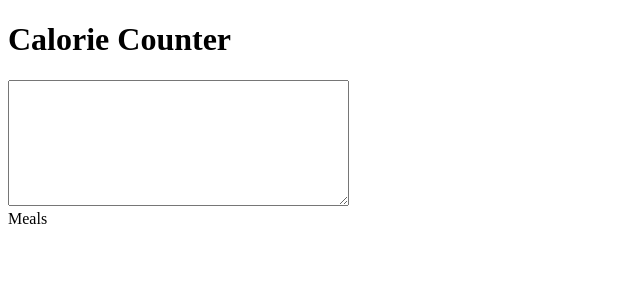
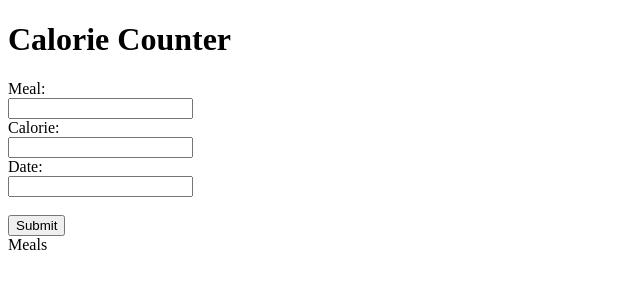
Before and after one commit to Bebe-ops/Calorie-counter, a website: page public/index.html in a window 1280 px wide. Shown: the whole page, without its empty margins (0-640 px from the left). Drawn offline with Linux system fonts and the light colour scheme; no server answers.

Commit message:
adds form to index.html

```diff
--- a/public/index.html
+++ b/public/index.html
@@ -6,7 +6,15 @@
   </head>
   <body>
     <h1 class = "main-title">Calorie Counter</h1>
-    <textarea class = "meal-input" name="name" rows="8" cols="40"></textarea>
+    <form class="" action="index.html" method="post">
+      Meal:<br>
+      <input type="text" name="mealname"><br>
+      Calorie:<br>
+      <input type="integer" name="lastname"><br>
+      Date:<br>
+      <input type="text" name="lastname"><br><br>
+      <input type="submit" value="Submit"><br>
+    </form>
     <div class="meal-list">Meals</div>
 
     <script src = "main.js" type="text/javascript">
```
